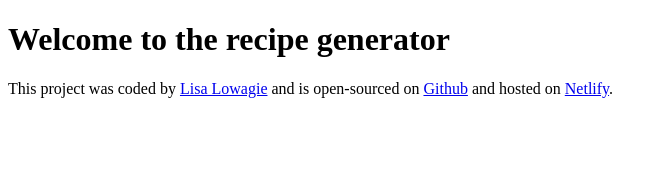
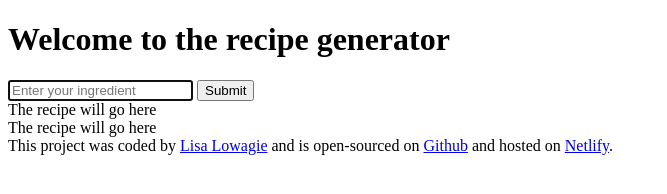
Before and after one commit to LisaLowagie/recipe-generator, a plain HTML site: page index.html in a window 1280 px wide. Shown: the whole page, without its empty margins (0-667 px from the left). Drawn offline with Linux system fonts and the light colour scheme.

Commit message:
Added basic html structure

```diff
--- a/index.html
+++ b/index.html
@@ -7,7 +7,28 @@
     <title>AI recipe generator</title>
   </head>
   <body>
-    <h1>Welcome to the recipe generator</h1>
+    <header>
+      <h1>Welcome to the recipe generator</h1>
+    </header>
+    <main>
+      <form action="">
+        <input
+          type="text"
+          name=""
+          id=""
+          placeholder="Enter your ingredient"
+          autofocus
+          required
+          autocomplete="off"
+        />
+        <input type="submit" value="Submit" />
+      </form>
+      <div>
+        The recipe will go here
+        <br />
+        The recipe will go here
+      </div>
+    </main>
 
     <footer>
       This project was coded by
```
